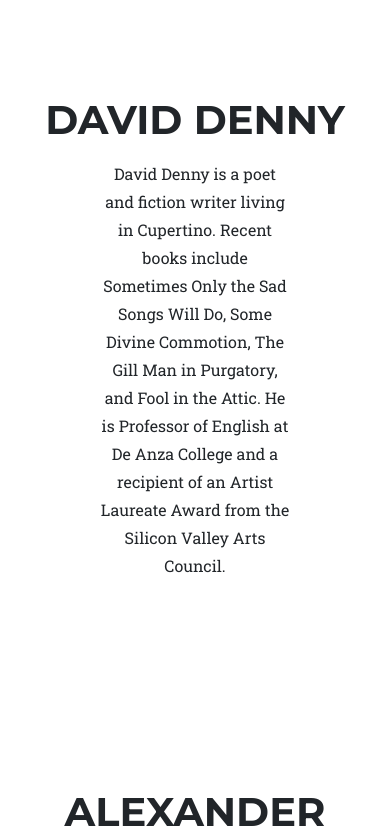
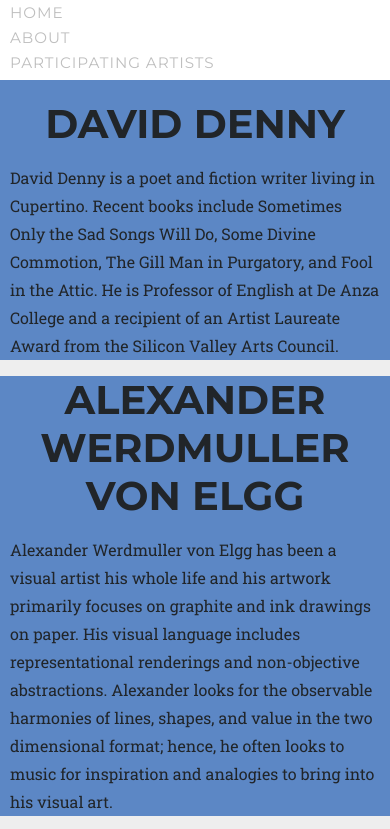
Before and after one commit to San-Jose-Story-Map/San-Jose-Story-Map, a plain HTML site: page artist-bio.html in a window 390 px wide. Shown: the top 829 px of the page. Drawn offline with Linux system fonts and the light colour scheme; a web font is replaced by a local one.

Commit message:
New updates to map and artist bio
navbar added
artist bio updated
sidebar artist name added

```diff
--- a/artist-bio.html
+++ b/artist-bio.html
@@ -18,6 +18,7 @@
   <!-- Core theme CSS (includes Bootstrap)-->
   <link href="css/artist-bio.css" rel="stylesheet" />
   <link href="css/new-artist-bio.css" rel="stylesheet" />
+  <link href="css/topnav.css" rel="stylesheet" type="text/css" />
 
 
   <link rel="stylesheet" href="https://cdnjs.cloudflare.com/ajax/libs/font-awesome/4.7.0/css/font-awesome.min.css">
@@ -25,6 +26,15 @@
 </head>
 
 <body id="page-top">
+  <header>
+    <nav>
+      <ul class = "topnav">
+        <li class = "topnav-links"><a href = "index.html">HOME</a></li>
+        <li class = "topnav-links"><a href = "https://projects.cadre.sjsu.edu/sjstorymap/">ABOUT</a></li>
+        <li class = "topnav-links"><a href = "https://san-jose-story-map.github.io/artist-bio.html">PARTICIPATING ARTISTS</a></li>
+      </ul>
+    </nav>
+  </header>
   <!-- AB: sections are created automatically by the javascript -->
   <script src="js/artist-bio.js" type="text/javascript"></script>
 </body>
--- a/css/new-artist-bio.css
+++ b/css/new-artist-bio.css
@@ -1,11 +1,20 @@
 html {
   scroll-behavior: smooth;
 }
+body {
+      background: #eee;
+}
 
+.page-section{
+  background: #5C87C5;
+  margin-right: 10%;
+  margin-left: 10%;
+}
 .page-section p{
+
+  text-align: center;
+  padding-left: 100px;
   padding-right: 100px;
-  padding-left: 100px;
-  text-align: center;
 }
 
 #artist-bio-h
@@ -13,3 +22,21 @@ html {
   color: #5C87C5;
   font-size: 4em;
 }
+
+@media only screen and (max-width: 600px) {
+  .page-section p{
+    text-align: left;
+    padding-left: 10px;
+    padding-right: 10px;
+
+  }
+  .page-section{
+    padding-top:0px;
+    padding-bottom:0px;
+    margin: 0;
+  }
+  .page-section:first-of-type{
+    padding-top: 100px;
+  }
+
+}
--- a/css/newmap.css
+++ b/css/newmap.css
@@ -87,7 +87,7 @@ a:hover {
   text-decoration: none;
 }
 
-.listings .item:last-child { border-bottom: none; }
+.listings .item:last-child { border-bottom: none;}
 
 .listings .item .title {
   display: block;
--- /dev/null
+++ b/css/topnav.css
@@ -0,0 +1,57 @@
+@import url("https://use.typekit.net/ell8vxy.css");
+@import url('https://fonts.googleapis.com/css2?family=Montserrat:ital,wght@0,100;0,200;0,400;1,100;1,200&display=swap');
+nav {
+  display: block;
+  width: 100%;
+
+ text-align: left;
+
+}
+
+ul {
+  background: #fff;
+  /* display: inline-block; */
+  width: 100%;
+  height: 35px;
+  padding: 0px;
+  padding-top: 5px;
+  margin: 0px;
+
+}
+
+li {
+
+  display: inline;
+  padding-left: 10px;
+
+  list-style: none;
+}
+
+li a {
+  font-family: 'Montserrat', sans-serif;
+  font-size: .95em;
+  letter-spacing: 0.0625em;
+  /* font-weight: 200; */
+  color: #bfbfbf;
+  text-decoration: none;
+}
+
+li a:hover {
+  color: #5C87C5;
+  text-decoration: none;
+}
+
+@media only screen and (max-width: 600px) {
+  nav {
+    z-index: 300;
+    position: fixed;
+    top:0;
+  }
+  ul{
+      padding-top: 0px;
+      height: 80px;
+  }
+  li {
+    display: block;
+  }
+}
```
Also changed, not shown: css/map.css (+14 -10 lines), index.html (+10 -0 lines), js/SJ-map.js (+22 -12 lines).
